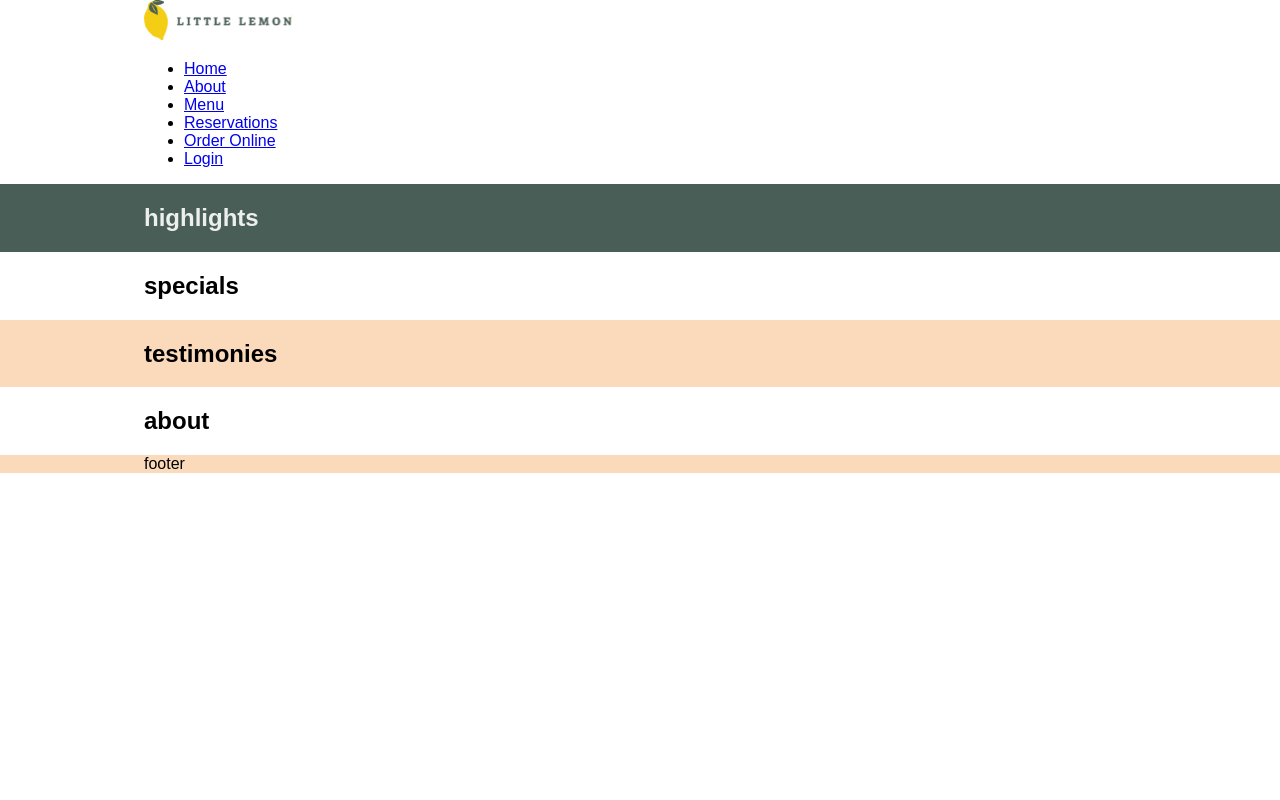
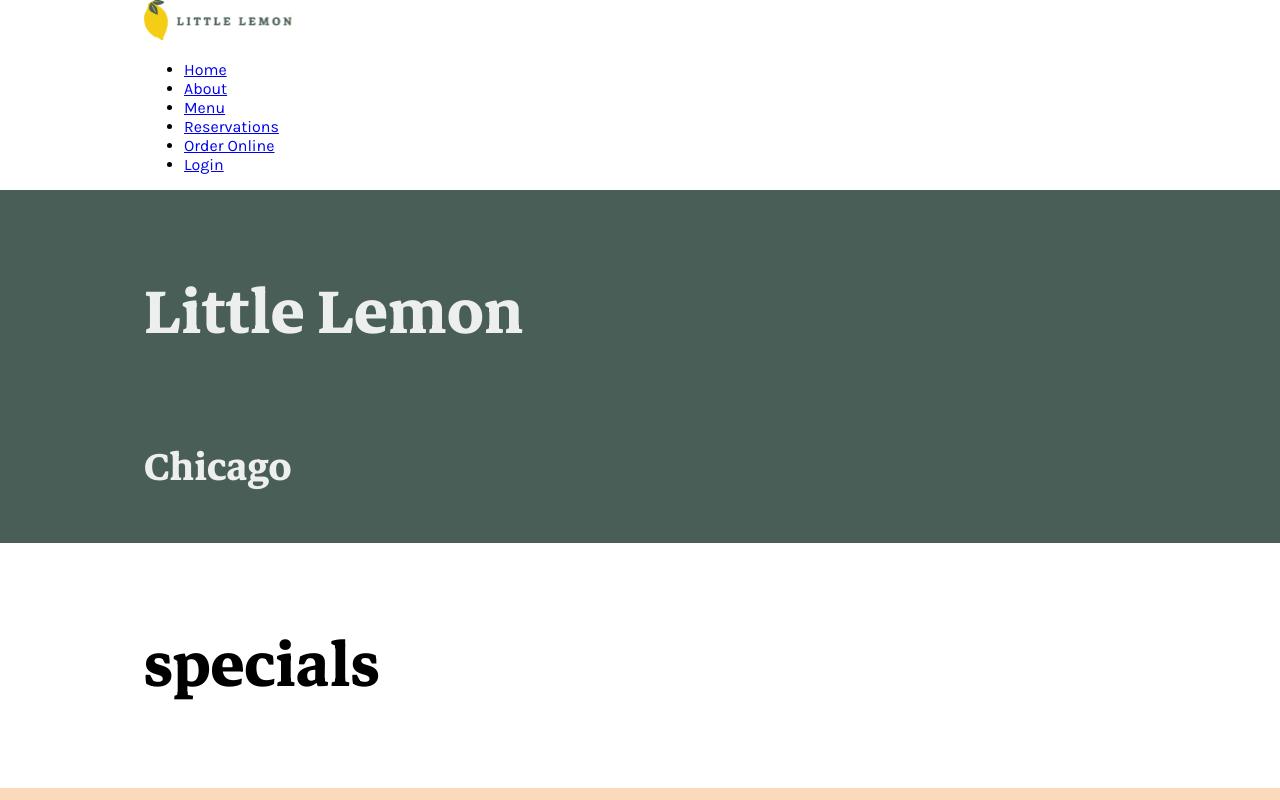
Before and after one commit to pventurino/meta-front-end-developer-capstone, a React (Create React App) app: page / in a window 1280 px wide. Shown: the top 800 px of the page. Built offline with nearby package versions, Linux system fonts and the light colour scheme.

Commit message:
add fonts

```diff
--- a/src/App.js
+++ b/src/App.js
@@ -25,7 +25,8 @@ class App extends Component {
         <main>
           <section id="highlights">
             <Container>
-              <h1>highlights</h1>
+              <h1>Little Lemon</h1>
+              <h2>Chicago</h2>
             </Container>
           </section>
           <section id="specials">
@@ -46,7 +47,7 @@ class App extends Component {
         </main>
         <footer>
           <Container>
-            footer
+            <h1>footer</h1>
           </Container>
         </footer>
       </>
--- a/src/index.css
+++ b/src/index.css
@@ -30,10 +30,30 @@ const breakpoints = {
   }
 }
 
+@font-face {
+  font-family: 'MarkaziText';
+  src: local('MarkaziText'), url(./fonts/MarkaziText.ttf) format('truetype');
+}
+
+@font-face {
+  font-family: 'Karla';
+  src: local('Karla'), url(./fonts/Karla.ttf) format('truetype');
+}
+
+h1, h2 {
+  font-family: 'MarkaziText', serif;
+}
+
+h1 { font-size: 64pt; }
+h2 { font-size: 40pt; }
+.lead { font-size: 18pt; }
+.card { font-size: 18pt; font-weight: bold; }
+p { font-size: 16pt; line-height: 1.5;  max-width: 65ch; }
+
 body {
   margin: 0;
   padding: 0;
-  font-family: sans-serif;
+  font-family: 'Karla', sans-serif;
 }
 
 header, main>section, footer {
```
Also changed, not shown: src/fonts/Karla.ttf (added), src/fonts/MarkaziText.ttf (added).
